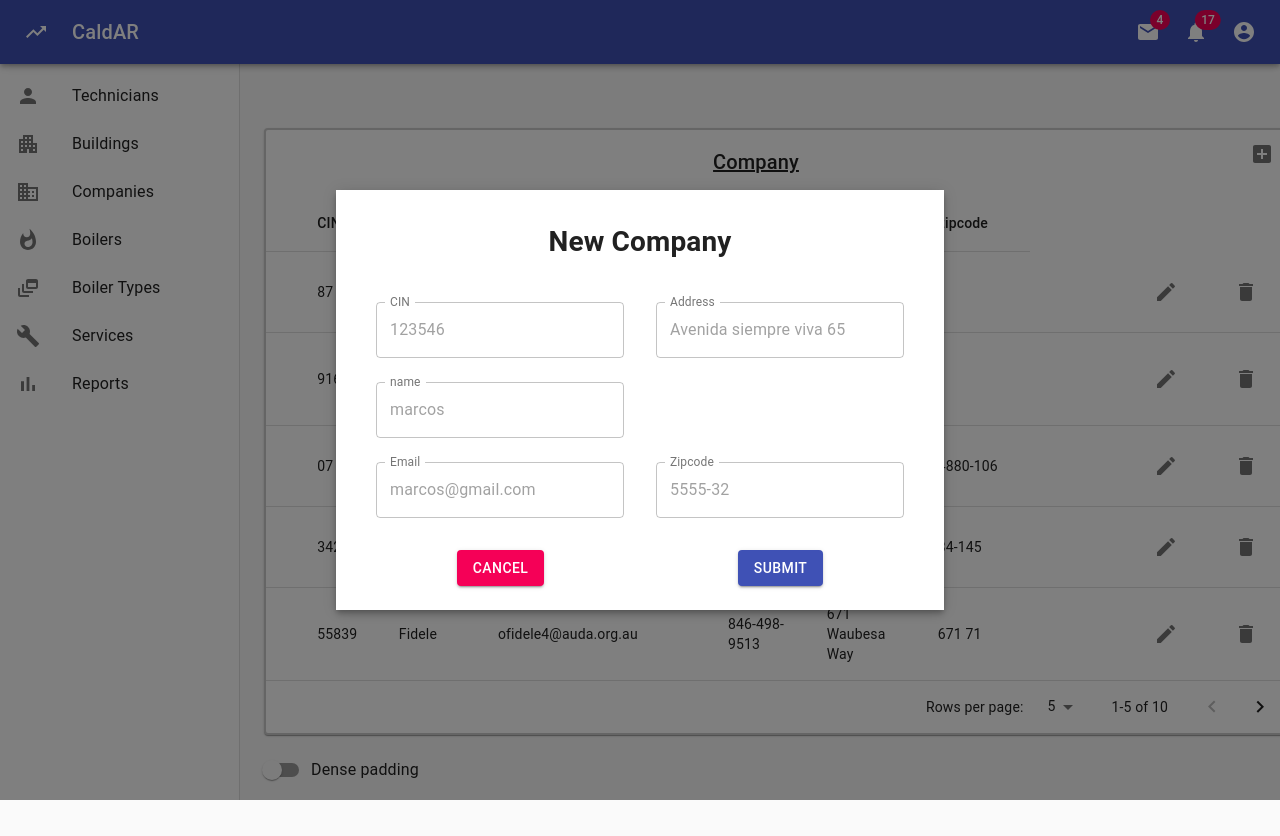
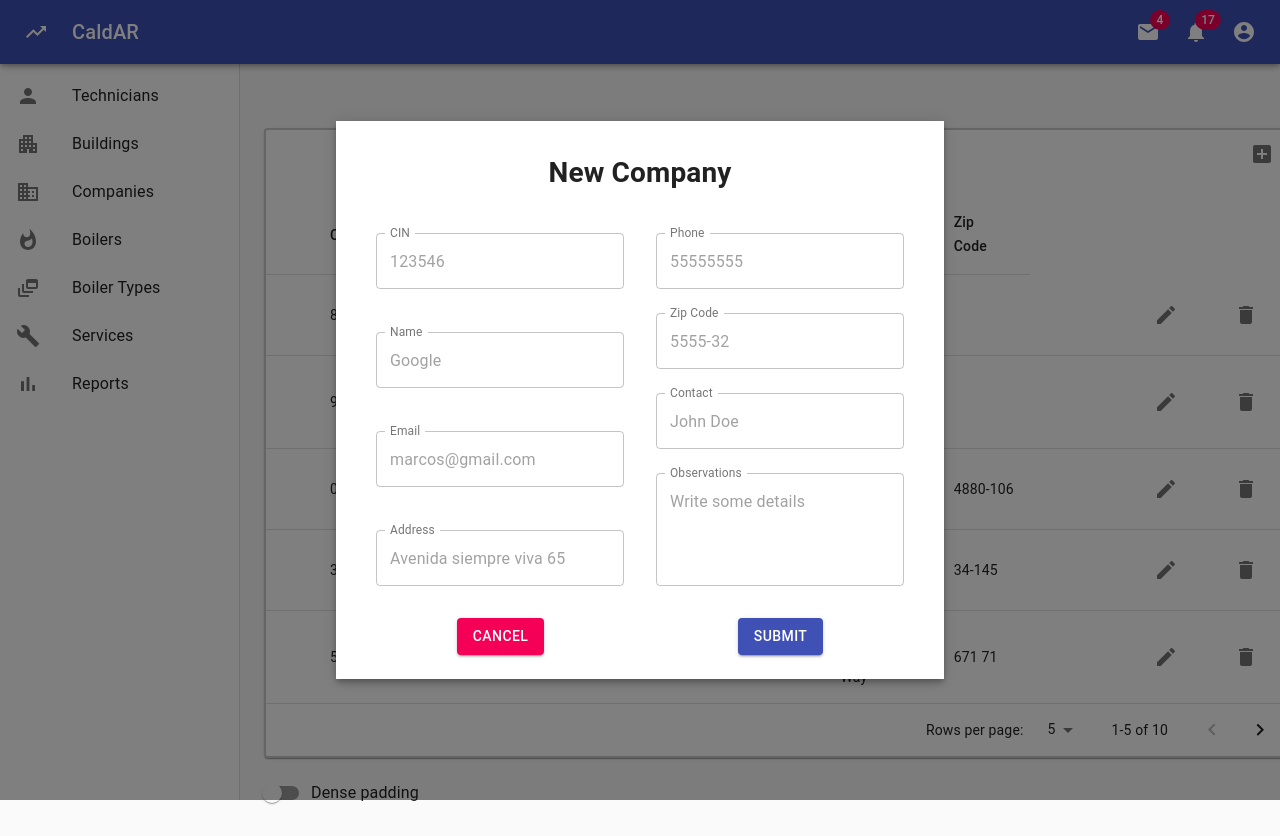
Before and after one commit to frandk18/caldar-fe, a React (Create React App) app: page /company in a window 1280 px wide. Both pictures are taken after a click on the button 1262 px from the left and 154 px from the top of the page. Shown: the top 836 px of the page. Before the commit the page ends 813 px from the top, so only its background shows below. Built offline with nearby package versions, Linux system fonts and the light colour scheme.

Commit message:
Company entity updated. Form was incomplete.

```diff
--- a/src/components/routes/company/Company.jsx
+++ b/src/components/routes/company/Company.jsx
@@ -1,5 +1,5 @@
 import React, { useState } from "react";
-import Companies from "../../../mocks/companies.json";
+import Companies from "../../../mocks/company.json";
 import { v4 as uuidv4 } from "uuid";
 import TableUI from "../../shared/TableUI.jsx";
 import FormUI from "./FormUI.jsx";
@@ -9,6 +9,7 @@ function Company() {
   const [showForm, setShowForm] = useState(false);
   const [editing, setEditing] = useState(false);
   const [id, setId] = useState(null);
+
   const [headCells] = useState([
     {
       id: "CIN",
@@ -20,7 +21,7 @@ function Company() {
       id: "name",
       align: "center",
       disablePadding: false,
-      label: "name",
+      label: "Name",
     },
     { id: "email", align: "center", disablePadding: false, label: "E-mail" },
     { id: "phone", align: "center", disablePadding: false, label: "Phone" },
@@ -29,27 +30,13 @@ function Company() {
       id: "zipcode",
       align: "center",
       disablePadding: false,
-      label: "zipcode",
+      label: "Zip Code",
     },
   ]);
 
-  const fieldObj = [
-    "CIN",
-    "name",
-    "email",
-    "phone",
-    "address",
-    "zipcode",
-  ];
-  const name = "Company";
+  const fieldObj = ["CIN", "name", "email", "phone", "address", "zipcode"];
 
-  const toEdit = (id) => {
-    setId(id);
-    if (id !== null) {
-      setEditing(true);
-    }
-    toggleForm();
-  };
+  const name = "Companies";
 
   const toggleForm = () => {
     setShowForm(!showForm);
@@ -80,27 +67,31 @@ function Company() {
     toggleForm();
   };
 
+  const captureId = (id) => {
+    setId(id);
+    if (id !== null) {
+      setEditing(true);
+    }
+    toggleForm();
+  };
+
   const toDelete = (id) => {
     if (id !== null) {
-      setCompanies([
-        ...companies.filter((company) => company._id.$oid !== id),
-      ]);
+      setCompanies([...companies.filter((company) => company._id.$oid !== id)]);
     }
   };
-
-  const toAdd = () => {};
 
   return (
     <React.Fragment>
       {}
       {showForm && (
         <FormUI
-          toggleForm={toggleForm}
-          showForm={showForm}
           companies={companies}
           id={id}
           editing={editing}
           addEdit={addEdit}
+          showForm={showForm}
+          toggleForm={toggleForm}
         />
       )}
       {}
@@ -110,7 +101,7 @@ function Company() {
         fieldObj={fieldObj}
         name={name}
         toDelete={toDelete}
-        toEdit={toEdit}
+        toEdit={captureId}
         toggleForm={toggleForm}
       />
     </React.Fragment>
--- a/src/components/routes/company/FormUI.jsx
+++ b/src/components/routes/company/FormUI.jsx
@@ -20,6 +20,8 @@ function Form(props) {
     phone: props.editing ? company[0].phone : "",
     address: props.editing ? company[0].address : "",
     zipcode: props.editing ? company[0].zipcode : "",
+    contact: props.editing ? company[0].contact : "",
+    obs: props.editing ? company[0].obs : "",
   });
 
   const handleChange = (evt) => {
@@ -94,7 +96,6 @@ function Form(props) {
 
   const classes = useStyles();
 
-
   return (
     <div>
       <Modal
@@ -147,8 +148,8 @@ function Form(props) {
                         name="name"
                         defaultValue={newOne.name}
                         onChange={handleChange}
-                        label="name"
-                        placeholder="marcos"
+                        label="Name"
+                        placeholder="Google"
                         fullWidth
                         margin="normal"
                         InputLabelProps={{
@@ -172,9 +173,7 @@ function Form(props) {
                         variant="outlined"
                         className={classes.input}
                       />
-                    </div>
 
-                    <div className={classes.column}>
                       <TextField
                         name="address"
                         defaultValue={newOne.address}
@@ -189,14 +188,65 @@ function Form(props) {
                         variant="outlined"
                         className={classes.input}
                       />
+                    </div>
+
+                    <div className={classes.column}>
+                      <TextField
+                        name="phone"
+                        defaultValue={newOne.phone}
+                        onChange={handleChange}
+                        label="Phone"
+                        type="number"
+                        placeholder="55555555"
+                        fullWidth
+                        margin="normal"
+                        InputLabelProps={{
+                          shrink: true,
+                        }}
+                        variant="outlined"
+                        className={classes.input}
+                      />
+
                       <TextField
                         name="zipcode"
                         defaultValue={newOne.zipcode}
                         onChange={handleChange}
-                        label="Zipcode"
+                        label="Zip Code"
                         placeholder="5555-32"
                         fullWidth
                         margin="normal"
+                        InputLabelProps={{
+                          shrink: true,
+                        }}
+                        variant="outlined"
+                        className={classes.input}
+                      />
+
+                      <TextField
+                        name="contact"
+                        defaultValue={newOne.contact}
+                        onChange={handleChange}
+                        label="Contact"
+                        placeholder="John Doe"
+                        fullWidth
+                        margin="normal"
+                        InputLabelProps={{
+                          shrink: true,
+                        }}
+                        variant="outlined"
+                        className={classes.input}
+                      />
+
+                      <TextField
+                        name="observations"
+                        defaultValue={newOne.obs}
+                        onChange={handleChange}
+                        label="Observations"
+                        placeholder="Write some details"
+                        fullWidth
+                        margin="normal"
+                        multiline
+                        rows={4}
                         InputLabelProps={{
                           shrink: true,
                         }}
```
Also changed, not shown: src/mocks/company.json (renamed from src/mocks/companies.json), 1 other file (tests, documents, lock files or other folders).
